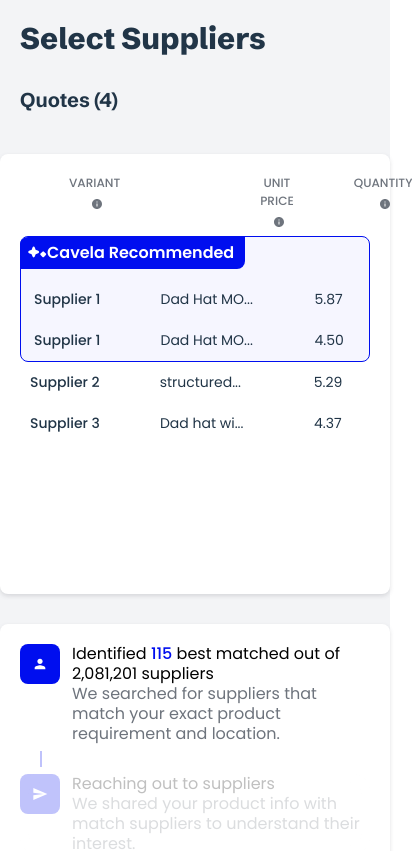
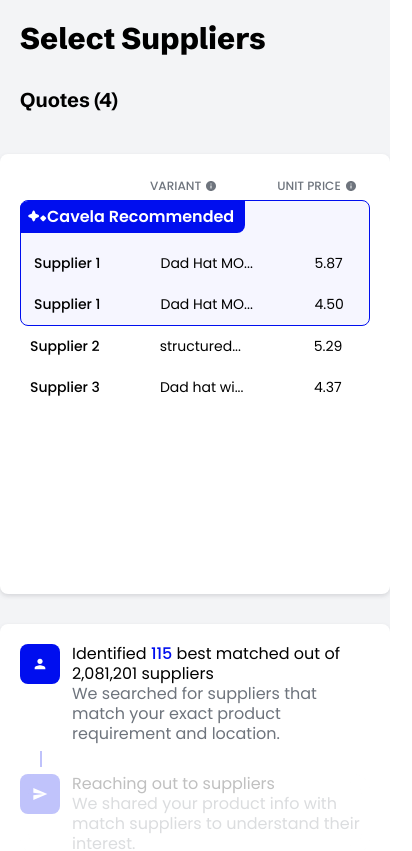
Before and after one commit to mfreemon/cavela, a React (Vite) app in the folder frontend/: page / in a window 390 px wide. Shown: the top 851 px of the page, 412 px wide, since content can reach past the window. Built offline with nearby package versions, Linux system fonts and the light colour scheme.

Commit message:
mobile css fix

```diff
--- a/frontend/src/App.scss
+++ b/frontend/src/App.scss
@@ -10,6 +10,7 @@
 h1,h2,h3 {
   margin: 0;
   font-family: "Schibsted Grotesk", serif;
+  color: black
 
 }
 
--- a/frontend/src/components/CavTable/table.scss
+++ b/frontend/src/components/CavTable/table.scss
@@ -59,6 +59,7 @@
       cursor: pointer;
       padding: 10px 0;
       font-size: 14px;
+      color: black;
 
 
       td:nth-child(2){
@@ -176,13 +177,18 @@
     display: none;
   }
 
+  .table thead tr {
+    margin-left: 130px;
+  }
+
   .table thead tr th:nth-child(2){
-    margin-left: 140px;
+    margin-left: 60px;
   }
   .table thead tr th:nth-child(3){
     margin-left: 60px;
   }
   .table thead tr{
+    th:nth-child(3),
     th:nth-child(4),
     th:nth-child(5),
     th:nth-child(6),
```
